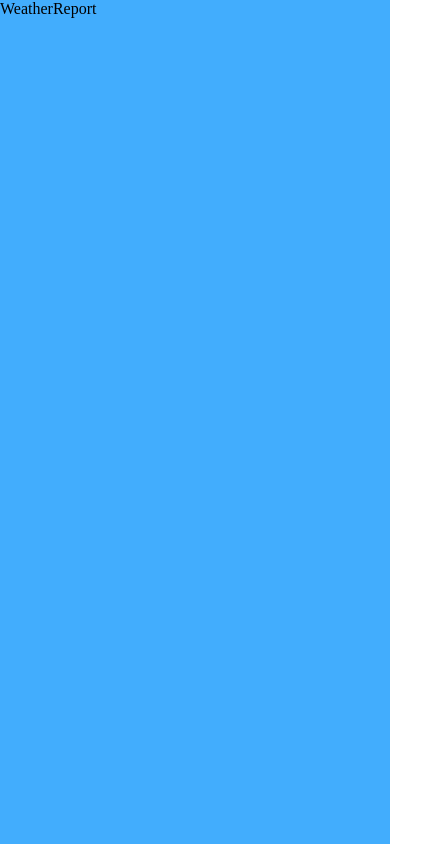
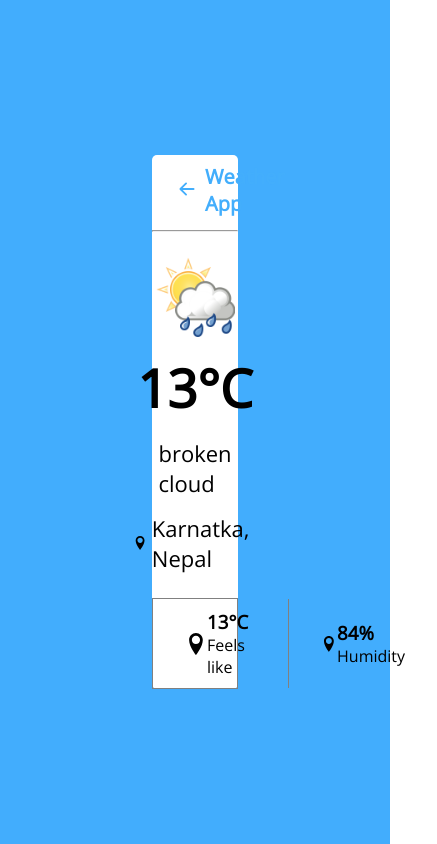
Before and after one commit to raushankp75/weather-app-assignment, a React (Vite) app: page /weather in a window 390 px wide. Shown: the whole page, 437 px wide, since content can reach past the window. Built offline with nearby package versions, Linux system fonts and the light colour scheme.

Commit message:
Completed WeatherReport design with responsive

```diff
--- a/package.json
+++ b/package.json
@@ -12,6 +12,7 @@
   "dependencies": {
     "react": "^18.2.0",
     "react-dom": "^18.2.0",
+    "react-icons": "^4.10.1",
     "react-router-dom": "^6.14.2"
   },
   "devDependencies": {
--- a/src/components/input/InputField.css
+++ b/src/components/input/InputField.css
@@ -1,27 +1,3 @@
-.container {
-    display: flex;
-    justify-content: center;
-    align-items: center;
-}
-
-.container .box {
-    display: flex;
-    flex-direction: column;
-    justify-content: center;
-    gap: 5px;
-    background: #FFFFFF;
-    width: 25%;
-    border-radius: 5px;
-    margin: 180px 0;
-}
-
-.box h1 {
-    color: #43AEFC;
-    font-size: 20px;
-    padding: 10px 20px;
-    border-bottom: 1px solid grey;
-}
-
 form {
     display: flex;
     flex-direction: column;
@@ -57,7 +33,7 @@ form .btn {
 
 .orSection p {
     position: relative;
-    left: 43%;
+    left: 40%;
     background: #FFFFFF;
     width: 50px;
     height: 20px;
--- a/src/components/input/InputField.jsx
+++ b/src/components/input/InputField.jsx
@@ -4,8 +4,10 @@ import './InputField.css'
 const InputField = () => {
     return (
         <div className='container'>
-            <div className='box'>
+            <div className='heading'>
                 <h1>Weather App</h1>
+            </div>
+            <hr />
 
             <form>
                 <input className='text_field' name='city' type="text" placeholder='Enter city name' />
@@ -20,7 +22,6 @@ const InputField = () => {
                 <button className='btn'>Get Device Location</button>
             </form>
         </div>
-        </div>
     )
 }
 
--- a/src/components/weather/WeatherReport.css
+++ b/src/components/weather/WeatherReport.css
@@ -0,0 +1,61 @@
+.weather_report {
+    display: flex;
+    flex-direction: column;
+    justify-content: center;
+    align-items: center;
+    gap: 15px;
+    padding: 20px;
+}
+
+.weather_report img {
+    width: 80px;
+    height: 80px;
+}
+
+.temperature {
+    display: flex;
+    font-size: 35px;
+}
+
+.condition {
+    font-size: 22px;
+}
+
+.location {
+    display: flex;
+    justify-content: center;
+    align-items: center;
+    gap: 5px;
+    font-size: 22px;
+}
+
+.temperature_details {
+    display: flex;
+    /* justify-content: center; */
+    border: 1px solid grey;
+    justify-content: space-between;
+}
+
+.feels_like {
+    display: flex;
+    align-items: center;
+    border-right: 1px solid grey;
+    padding: 10px 32px;
+    width: 100%;
+}
+
+.feels_like_detail_column {
+    display: flex;
+}
+
+.humidity {
+    display: flex;
+    align-items: center;
+    padding: 10px 32px;
+    width: 100%;
+}
+
+
+.humidity_detail_column {
+    display: flex;
+}
--- a/src/components/weather/WeatherReport.jsx
+++ b/src/components/weather/WeatherReport.jsx
@@ -1,8 +1,75 @@
 import React from 'react'
+import './WeatherReport.css'
+import WeatherImage from '../../assets/weatherimage.png'
+
+// react icons
+import { WiHumidity } from 'react-icons/wi'
+import { GiSunrise } from 'react-icons/gi'
+import { GiSunset } from 'react-icons/gi'
+import { TiWeatherWindyCloudy } from 'react-icons/ti'
+import { ImLocation } from 'react-icons/im'
+import { BsArrowLeftShort } from 'react-icons/bs'
+import { BsFillCloudsFill } from 'react-icons/bs'
+import { WiWindy } from 'react-icons/wi'
+import { useNavigate } from 'react-router-dom'
+
+
 
 const WeatherReport = () => {
+
+    const navigate = useNavigate();
+
     return (
-        <div>WeatherReport</div>
+        <div className='container'>
+            <div className='heading'>
+                <div className='goback' onClick={() => navigate(-1)}><BsArrowLeftShort size={30} /></div>
+                <h1>Weather App</h1>
+            </div>
+            <hr />
+
+            <div className='weather_report'>
+                <img src={WeatherImage} alt="" />
+
+                <div className='temperature'>
+                    <h2 className=''>13</h2>
+                    <h2>°C</h2>
+                </div>
+
+                <p className='condition'>broken cloud</p>
+
+                <p className='location'><ImLocation />Karnatka, Nepal</p>
+
+
+            </div>
+
+
+            <div className='temperature_details'>
+                <div className='feels_like'>
+                    <ImLocation size={30} />
+                    <div className='feels_like_detail'>
+                        <div className='feels_like_detail_column'>
+                            <h3 className=''>13</h3>
+                            <h3>°C</h3>
+                        </div>
+
+                        <p>Feels like</p>
+                    </div>
+                </div>
+                <div className='humidity'>
+                    <ImLocation size={30} />
+                    <div className='humidity_detail'>
+                        <div className='humidity_detail_column'>
+                            <h3 className=''>84</h3>
+                            <h3>%</h3>
+                        </div>
+
+                        <p>Humidity</p>
+                    </div>
+
+                </div>
+            </div>
+
+        </div>
     )
 }
 
--- a/src/index.css
+++ b/src/index.css
@@ -1,7 +1,59 @@
+@import url('https://fonts.googleapis.com/css2?family=Open+Sans:wght@300&display=swap');
+
 * {
   margin: 0;
   padding: 0;
+  font-family: 'Open Sans', sans-serif;
 }
 
-/*
-w-[48%] md:px-3 px-2 md:py-2 py-1 rounded-lg outline-none border-2 border-slate-400 hover:border-green-400 focus:border-green-400 active:border-green-400 */
+
+/* common css for both pages */
+.container {
+  display: flex;
+  flex-direction: column;
+  justify-content: center;
+  gap: 5px;
+  background: #FFFFFF;
+  width: 22%;
+  border-radius: 5px;
+}
+
+.heading {
+  display: flex;
+  align-items: center;
+  gap: 3px;
+  padding: 8px 20px;
+}
+
+.goback {
+  color: #43AEFC;
+  cursor: pointer;
+  padding-top: 3px;
+}
+
+.container .heading h1 {
+  color: #43AEFC;
+  font-size: 20px;
+  /* border-bottom: 1px solid grey; */
+}
+
+
+@media only screen and (min-width: 400px) {
+  .container {
+    width: 95%;
+  }
+}
+
+
+@media only screen and (min-width: 600px) {
+  .container {
+    width: 35%;
+  }
+}
+
+
+@media only screen and (min-width: 1200px) {
+  .container {
+    width: 22%;
+  }
+}
--- /dev/null
+++ b/src/layout/Layout.css
@@ -0,0 +1,10 @@
+.layout {
+    background: #42ADFD;
+    width: 100%;
+    height: 100vh;
+    display: flex;
+    justify-content: center;
+    align-items: center;
+}
+
+@media screen and (max-device-width: 640px) {}
--- a/src/layout/Layout.jsx
+++ b/src/layout/Layout.jsx
@@ -1,8 +1,9 @@
 import React from 'react'
+import './layout.css'
 
 const Layout = ({ children }) => {
     return (
-        <div style={{ background: '#42ADFD', width: '100%', height: '100vh' }}>
+        <div className='layout'>
             {children}
         </div>
     )
```
Also changed, not shown: src/assets/weatherimage.png (added), 1 other file (tests, documents, lock files or other folders). Lines whose indentation alone changed are shown as unchanged.
